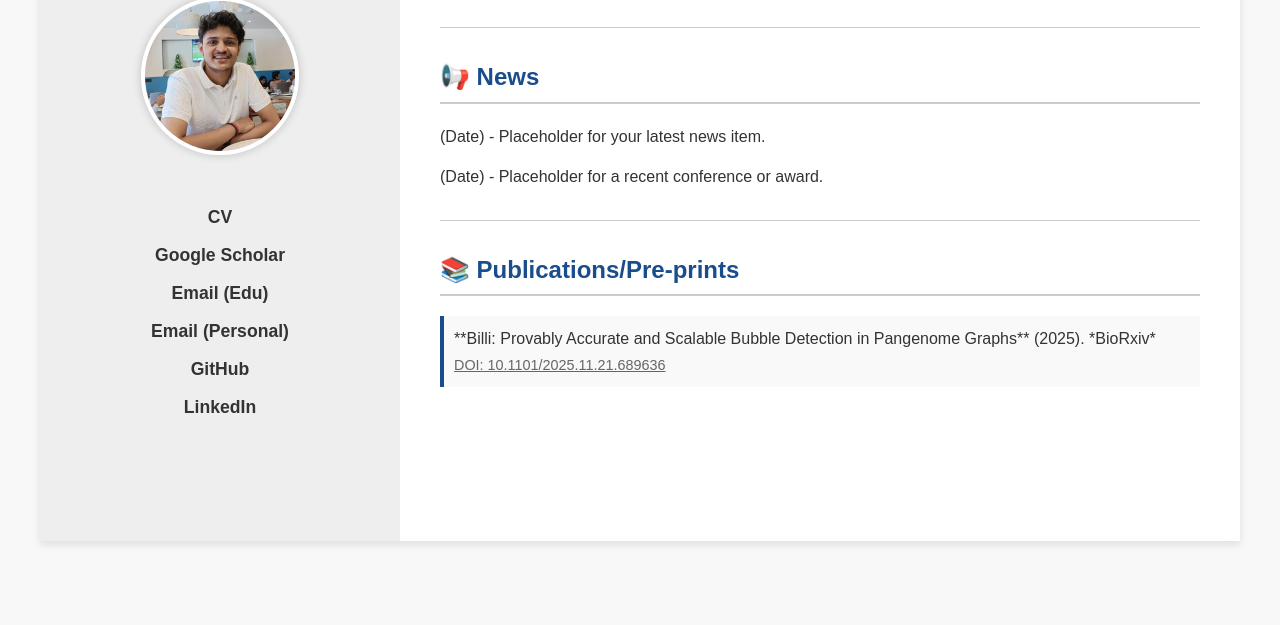
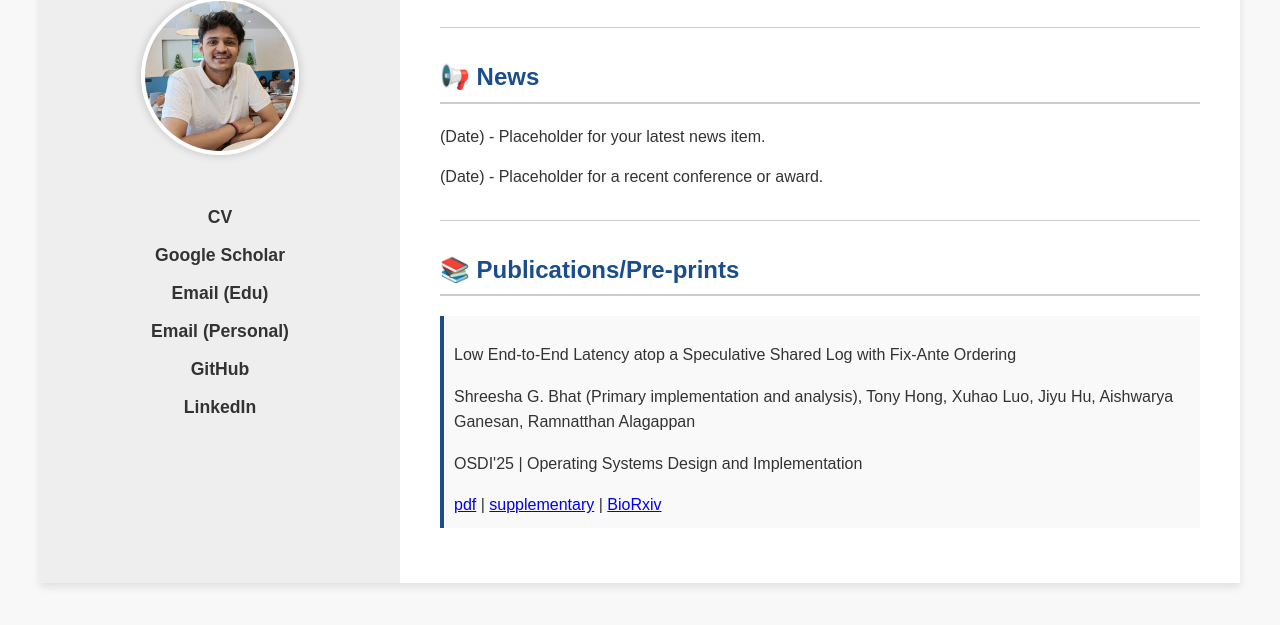
Before and after one commit to Shreeharsha-BE21B037/Shreeharsha-BE21B037.github.io, a plain HTML site: page index.html in a window 1280 px wide. Shown: the part 129-754 px from the top of the page. Drawn offline with Linux system fonts and the light colour scheme.

Commit message:
Update index.html

```diff
--- a/index.html
+++ b/index.html
@@ -53,15 +53,25 @@
             <section id="publications">
                 <h2>📚 Publications/Pre-prints</h2>
 
-                <p class="publication-item">
-                    **Billi: Provably Accurate and Scalable Bubble Detection in Pangenome Graphs** (2025). *BioRxiv* <br>
-                    <a href="https://doi.org/10.1101/2025.11.21.689636" target="_blank" class="doi-link">DOI: 10.1101/2025.11.21.689636</a>
-                </p>
+                <div class="publication-item">
+                    <p class="pub-title">
+                        Low End-to-End Latency atop a Speculative Shared Log with Fix-Ante Ordering
+                    </p>
 
-                <!-- <p class="publication-item">
-                    **Another Publication Title.** (Year). *Journal/Platform Name.* <br>
-                    <a href="#" target="_blank" class="doi-link">Link to Paper</a>.
-                </p> -->
+                    <p class="pub-authors">
+                        <span class="my-author">Shreesha G. Bhat</span> (Primary implementation and analysis), Tony Hong, Xuhao Luo, Jiyu Hu, Aishwarya Ganesan, Ramnatthan Alagappan
+                    </p>
+
+                    <p class="pub-venue">
+                        OSDI'25 | Operating Systems Design and Implementation
+                    </p>
+
+                    <div class="pub-links">
+                        <a href="assets/paper.pdf" target="_blank">pdf</a> |
+                        <a href="assets/supplementary.pdf" target="_blank">supplementary</a> |
+                        <a href="https://doi.org/10.1101/2025.11.21.689636" target="_blank">BioRxiv</a>
+                    </div>
+                </div>
 
             </section>
 
```
